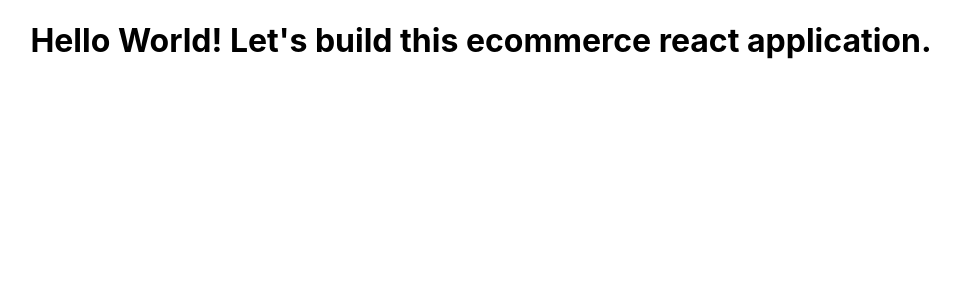
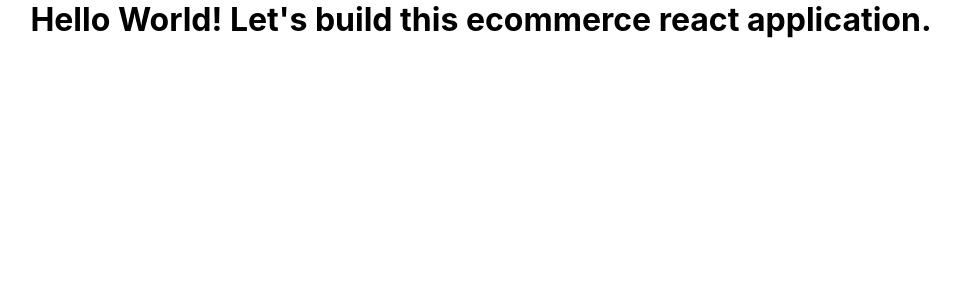
Before and after one commit to pesto-students/ecommerce-frontend-Tushh007, a React (Create React App) app: page / in a window 1280 px wide. Shown: the top 300 px of the page, without its empty margins (159-1119 px from the left). Built offline with nearby package versions, Linux system fonts and the light colour scheme.

Commit message:
new folder structure

```diff
--- a/src/App.js
+++ b/src/App.js
@@ -1,4 +1,3 @@
-import logo from './logo.svg';
 import './App.css';
 
 function App() {
--- a/src/index.css
+++ b/src/index.css
@@ -1,3 +1,7 @@
+*{
+  margin:0;
+}
+
 body {
   margin: 0;
   font-family: -apple-system, BlinkMacSystemFont, 'Segoe UI', 'Roboto', 'Oxygen',
```
Also changed, not shown: src/setupTests.js (deleted, +0 -5 lines), src/api/axios.js (added), src/api/userJourney.js (added), src/constants/index.js (added), src/constants/routes.js (added), src/logo.svg (deleted), 1 other file (tests, documents, lock files or other folders).
